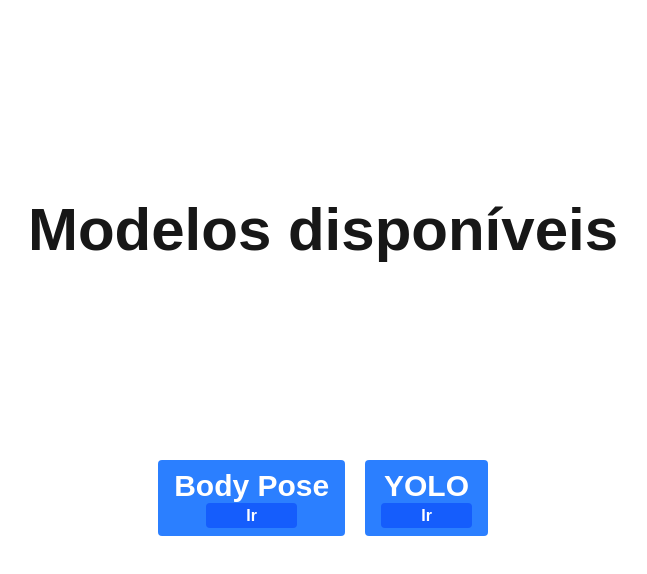
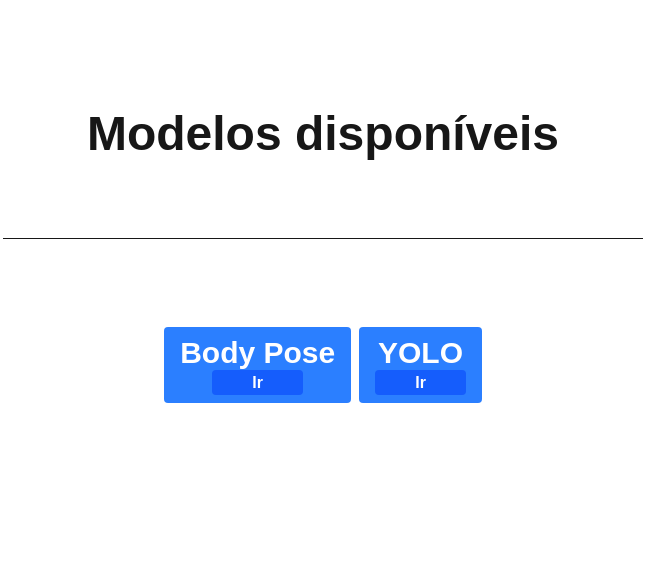
Before and after one commit to brendonmlopes/visionarium, a Next.js app: page / in a window 1280 px wide. Shown: the top 574 px of the page, without its empty margins (317-964 px from the left). Built offline with nearby package versions, Linux system fonts and the light colour scheme.

Commit message:
Update Sidebar.tsx and placeholder for video in yolo

```diff
--- a/src/app/components/Sidebar.tsx
+++ b/src/app/components/Sidebar.tsx
@@ -1,24 +1,43 @@
 "use client"
 
 import {useRouter} from "next/navigation"
+import {useState, useEffect} from "react"
+import {MoveLeft} from "lucide-react"
 
-export default function Sidebar(){
+export default function Sidebar() {
 	const router = useRouter();
+  let [collapsed, setCollapsed] = useState(true);
+  const railWidth = collapsed ? "w-30" : "w-128";
+  const contentWidth = collapsed ? "w-0" : "w-full";
+  const hiddenIfCollapsed = collapsed ? "hidden" : "";
+  const buttonIfCollapsed = collapsed ? "w-10 h-10" : "w-full h-full";
+
+  useEffect(() => {
+    const handleResize = () => {
+      if (window.innerWidth < 768) {
+        setCollapsed(true);
+      } else {
+        setCollapsed(false);
+      }
+    };
+
+    window.addEventListener("resize", handleResize);
+    handleResize(); // Initial check
+
+    return () => window.removeEventListener("resize", handleResize);
+  },[])
+
 	return(
 	<>
-			<div style={{height:"100vh",opacity:0.8}} className="px-10 py-10 bg-red-800 flex flex-col items-top">
-				<div style={{filter:"drop-shadow(0px 0px 5px white)"}} className="font-bold text-white text-6xl">Visionarium</div>
+    <div className={`py-10 ${railWidth} bg-red-800 ...`}>
+			<div className="h-screen px-10">
+        <div style={{filter:"drop-shadow(0px 0px 5px white)"}} className={`font-bold text-white px-5 ${hiddenIfCollapsed} text-6xl`}>Visionarium</div>
 				<hr style={{filter:"drop-shadow(0px 0px 5px white)"}}></hr>
-				<div>
-					<button className="bg-blue-500 hover:bg-blue-700 text-white font-bold my-5 py-2 px-4 rounded" onClick={()=>{router.back()}}>Voltar</button>
+				<div className={`${buttonIfCollapsed}`}>
+					<button className={`bg-blue-500 hover:bg-blue-700 text-white font-bold my-5 py-2 ${collapsed?"px-2":"px-4"} rounded `} onClick={()=>{router.back()}}>{collapsed?"":"Voltar"}<MoveLeft /></button>
 				</div>
 			</div>
-			<div style={{height:"100vh"}} className="px-1 py-10 bg-red-900 flex flex-col items-top">
-				<div className="w-10"></div>
-			</div>
-			<div style={{height:"100vh"}} className="px-1 py-10 bg-red-950 flex flex-col items-top">
-				<div className="w-5"></div>
-			</div>
+    </div>
 	</>
 	)
 }
--- /dev/null
+++ b/src/app/components/VideoFeed.tsx
@@ -0,0 +1,7 @@
+export default function VideoFeed(){
+  return(
+    <div className="flex flex-col justify-center items-center mb-5">
+      <video className="border-4 border-blue-500 rounded-lg" width="800" height="600" autoPlay muted></video>
+    </div>
+  )
+}
--- a/src/app/page.tsx
+++ b/src/app/page.tsx
@@ -1,22 +1,24 @@
 "use client"
 import Sidebar from "!/Sidebar"
+import {useState} from "react"
 
 export default function Home() {
 	return (
 		<div className="flex">
 			<Sidebar />
-			<div style={{height:"100vh"}} className="w-full flex flex-col justiy-center items-center">
-				<div className="mb-50">
-					<h1 className="font-bold text-6xl mt-50">Modelos disponíveis</h1>
+			<div style={{height:"40vh"}} className="w-screen flex flex-col justify-center items-center">
+				<div className="mb-20">
+					<h1 className="font-bold text-center text-5xl mt-50">Modelos disponíveis</h1>
 				</div>
-				<div className="flex justify-between">
-					<div className="flex flex-col justify-center mr-5">
+        <hr className="w-1/2 mb-20"/>
+				<div className="flex flex-wrap justify-center">
+					<div className="flex flex-col justify-center mx-1 my-2">
 						<button onClick={()=>{window.location.href="/engines/bodypose/index.html"}} className="bg-blue-500 hover:bg-blue-700 text-white font-bold py-2 px-4 rounded">
 							<h1 className="font-bold text-3xl">Body Pose</h1>
 							<span className="bg-blue-600 p-1 rounded px-10">Ir</span>
 						</button>
 					</div>
-					<div className="flex flex-col justify-center">
+					<div className="flex flex-col justify-center mx-1">
 						<a href="yolo">
 							<button className="bg-blue-500 hover:bg-blue-700 text-white font-bold py-2 px-4 rounded">
 								<h1 className="font-bold text-3xl">YOLO</h1>
@@ -27,6 +29,5 @@
 				</div>
 			</div>
 		</div>
-
 	)
 }
```
Also changed, not shown: package.json (+7 -6 lines), src/app/yolo/page.tsx (+6 -4 lines), 1 other file (tests, documents, lock files or other folders).
